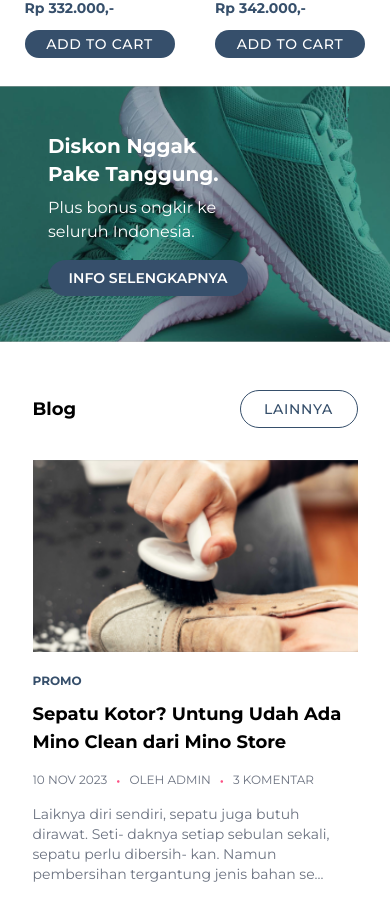
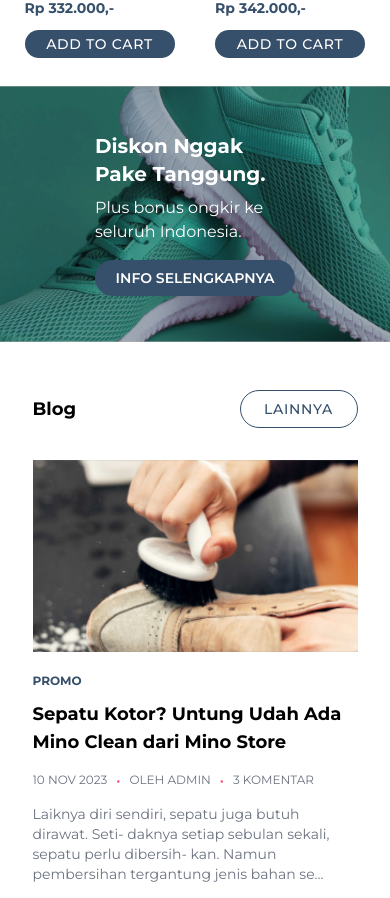
Before and after one commit to Ameliadaa/slicing_mino, a Next.js app: page / in a window 390 px wide. Shown: the part 4220-5118 px from the top of the page. Built offline with nearby package versions, Linux system fonts and the light colour scheme.

Commit message:
memperbaiki responsive

```diff
--- a/src/components/CTAMino.tsx
+++ b/src/components/CTAMino.tsx
@@ -16,8 +16,8 @@ const CTAComponent = () => {
       />
 
 
-      <div className="absolute inset-0 bg-black bg-opacity-30 flex items-center ">
-        <div className="text-white flex flex-col justify-start text-left md:flex-row md:justify-between items-center ml-8 md:container md:mx-auto  md:px-16 lg:px-20 space-y-4 md:space-y-0 md:space-x-4 px-4">
+      <div className="absolute inset-0 bg-black bg-opacity-30 flex items-center">
+        <div className="text-white flex flex-col justify-start text-left md:flex-row md:justify-between items-center container mx-auto  md:px-16 lg:px-20 space-y-4 md:space-y-0 md:space-x-4">
           <div>
             <h2 className="text-xl md:text-2xl font-bold w-[200px] md:w-[390px]">Diskon Nggak Pake Tanggung.</h2>
             <p className="text-base leading-6 md:text-base mt-2 w-[200px] md:w-[390px]">Plus bonus ongkir ke seluruh Indonesia.</p>
@@ -29,6 +29,7 @@ const CTAComponent = () => {
         </div>
       </div>
     </div>
+
   );
 };
 
--- a/src/components/CardAssurance.tsx
+++ b/src/components/CardAssurance.tsx
@@ -45,7 +45,7 @@ export default function CardAssurance() {
             key={assurance.id}
             className="bg-primary-1 px-4 py-8 outline outline-1 !outline-tersier-t w-36 responsive-sm:w-full  md:w-72 lg:w-full  md:flex md:justify-center"
           >
-            <div className="gap-y-8">
+            <div className="gap-y-8 ">
               <Image
                 src={assurance.image}
                 alt={assurance.alt}
```
